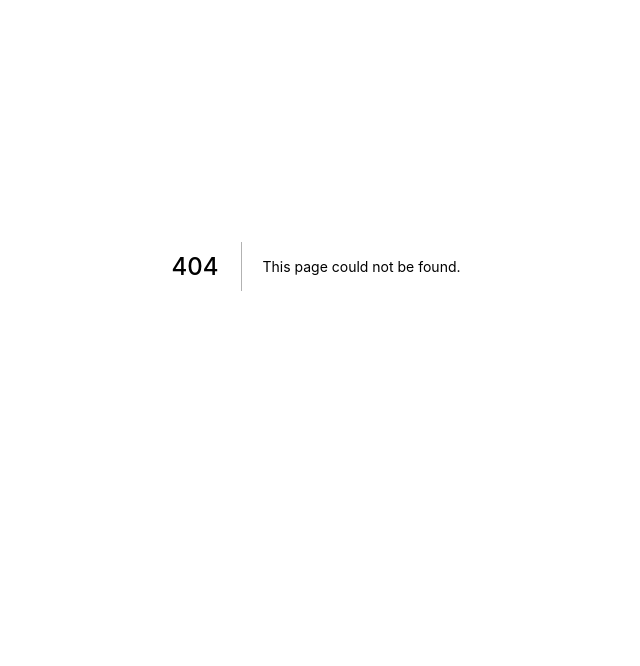
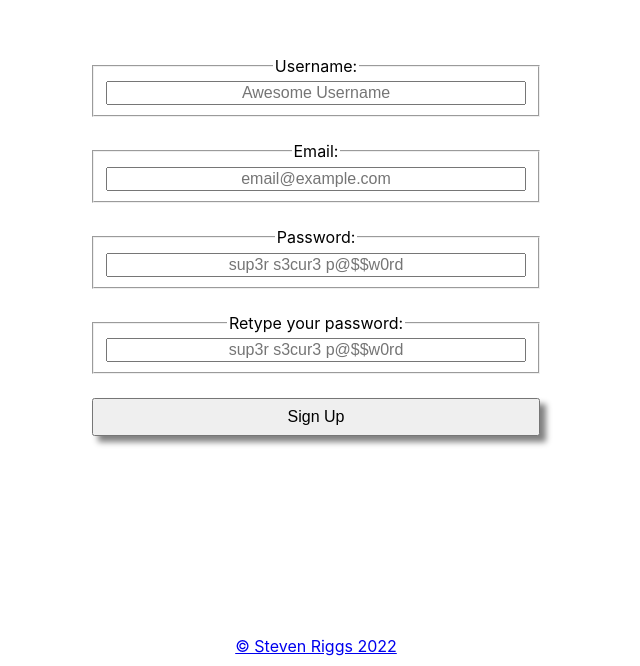
Before and after one commit to StevenDRiggs/bpaint-frontend-website, a Next.js app in the folder v0/: page /signup in a window 1280 px wide. Before the commit this address had no page. Shown: the part 134-800 px from the top of the page, without its empty margins (324-964 px from the left). Built offline with nearby package versions, Linux system fonts and the light colour scheme.

Commit message:
created and connected signup page

```diff
--- a/v0/pages/_app.tsx
+++ b/v0/pages/_app.tsx
@@ -2,7 +2,21 @@ import '../styles/globals.css'
 import type { AppProps } from 'next/app'
 
 function MyApp({ Component, pageProps }: AppProps) {
-  return <Component {...pageProps} />
+  return (
+    <>
+      <Component {...pageProps} />
+
+      <footer>
+        <a
+          href="https://stevendriggs.com"
+          target="_blank"
+          rel="noopener noreferrer"
+        >
+          &copy; Steven Riggs 2022
+        </a>
+      </footer>
+    </>
+  )
 }
 
 export default MyApp
--- /dev/null
+++ b/v0/pages/signup.tsx
@@ -0,0 +1,118 @@
+import type { NextPage } from 'next'
+import {useState} from 'react'
+
+import styles from '../styles/SignUpSignIn.module.scss'
+
+
+const SignUp: NextPage = () => {
+  const [username, setUsername] = useState('')
+  const [email, setEmail] = useState('')
+  const [password, setPassword] = useState('')
+  const [passwordConf, setPasswordConf] = useState('')
+
+  const handleChange = event => {
+    const target = event.target as HtmlElement
+    eval(`set${target.name}(target.value)`)
+  }
+
+  const handleSubmit = event => {
+    event.preventDefault()
+    if (password === passwordConf) {
+      fetch('http://localhost:5000/users', {
+        mode: 'cors',
+        method: 'POST',
+        headers: {
+          'Content-Type': 'application/json',
+        },
+        body: JSON.stringify({
+          user: {
+            username,
+            email,
+            password,
+          },
+        }),
+      })
+      .then(resp => resp.json())
+      .then(json => alert(JSON.stringify(json)))
+      .catch(err => alert(`ERROR: ${JSON.stringify(err)}`))
+    } else {
+      alert('password and password confirmation must match')
+    }
+  }
+
+
+  return (
+    <main className='main'>
+      <form onSubmit={handleSubmit}>
+        <fieldset className={styles.formField}>
+          <legend>
+            Username:
+          </legend>
+          <input
+            type='text'
+            id='username'
+            name='Username'
+            value={username}
+            placeholder='Awesome Username'
+            onChange={handleChange}
+            minLength='5'
+            maxLength='50'
+            required
+          />
+        </fieldset>
+        <fieldset className={styles.formField}>
+          <legend>
+            Email:
+          </legend>
+          <input
+            type='email'
+            id='email'
+            name='Email'
+            value={email}
+            placeholder='email@example.com'
+            onChange={handleChange}
+            required
+          />
+        </fieldset>
+        <fieldset className={styles.formField}>
+          <legend>
+            Password:
+          </legend>
+          <input
+            type='password'
+            id='password'
+            name='Password'
+            value={password}
+            placeholder='sup3r s3cur3 p@$$w0rd'
+            onChange={handleChange}
+            minLength='5'
+            required
+          />
+        </fieldset>
+        <fieldset className={styles.formField}>
+          <legend>
+            Retype your password:
+          </legend>
+          <input
+            type='password'
+            id='passwordConf'
+            name='PasswordConf'
+            value={passwordConf}
+            placeholder='sup3r s3cur3 p@$$w0rd'
+            onChange={handleChange}
+            minLength='5'
+            required
+          />
+        </fieldset>
+        <input
+          type='submit'
+          className={styles.submitButton}
+          value='Sign Up'
+        />
+      </form>
+    </main>
+  )
+}
+
+
+export default SignUp
--- /dev/null
+++ b/v0/styles/SignUpSignIn.module.scss
@@ -0,0 +1,22 @@
+@use 'mixins' as *;
+
+
+.formField {
+  @include default-flex;
+
+  width: 35vw;
+  margin: 1.5rem 0;
+
+  input {
+    width: 100%;
+  }
+}
+
+.submitButton {
+  @include default-flex;
+
+  width: 35vw;
+  margin: 1.5rem 0;
+  padding: 0.5rem 0;
+  box-shadow: 6px 6px 6px grey;
+}
--- a/v0/styles/globals.css
+++ b/v0/styles/globals.css
@@ -11,3 +11,22 @@ body {
   font-size: 1rem;
   text-align: center;
 }
+
+main {
+  display: flex;
+  align-items: center;
+  justify-content: center;
+  flex-direction: column;
+  height: 95vh;
+}
+
+main h1 {
+  font-size: 3rem;
+}
+
+footer {
+  display: flex;
+  align-items: center;
+  justify-content: center;
+  height: 5vh;
+}
```
Also changed, not shown: v0/pages/index.tsx (+1 -12 lines), v0/styles/Home.module.scss (+0 -15 lines).
